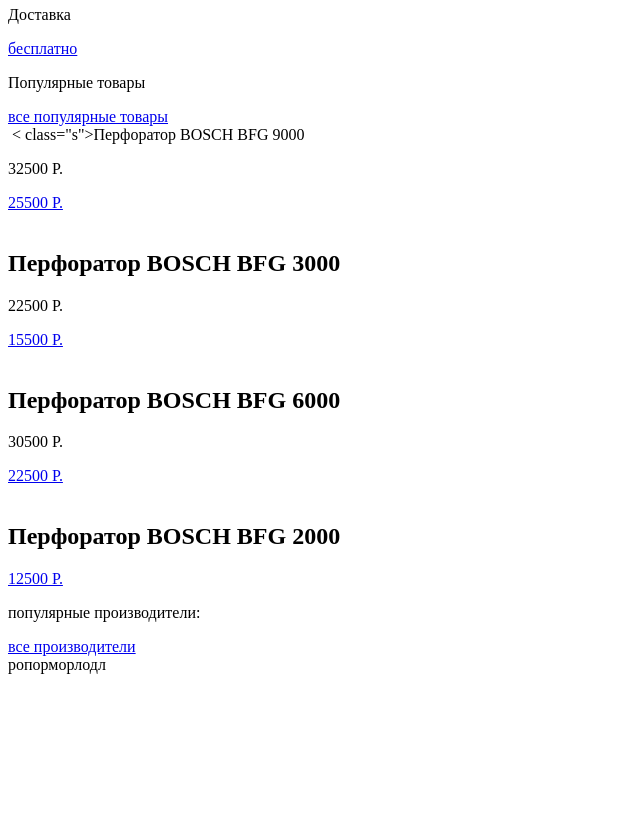
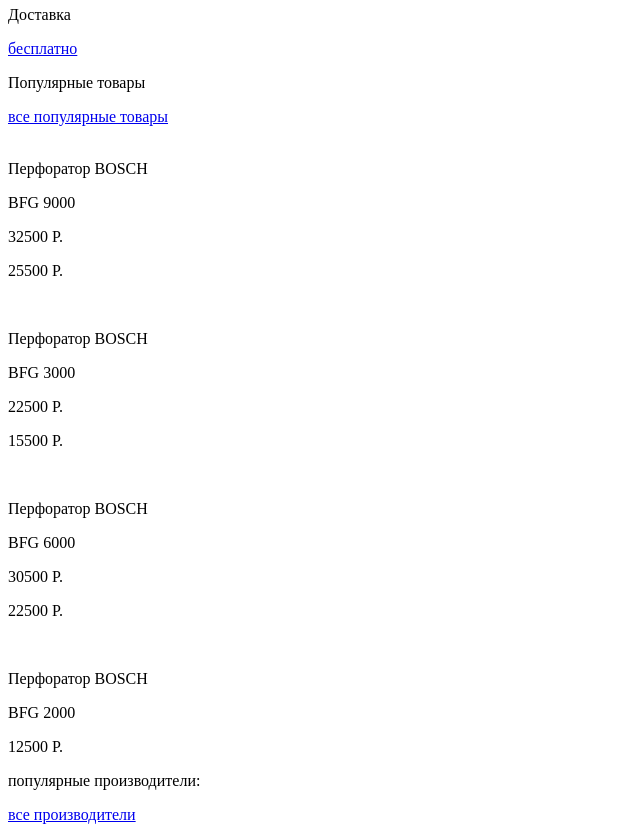
Before and after one commit to VladoVV/164593-technomart, a plain HTML site: page index.html in a window 1280 px wide. Shown: the part 780-1612 px from the top of the page, without its empty margins (0-640 px from the left). Before the commit the page ends 1462 px from the top, so only its background shows below. Drawn offline with Linux system fonts and the light colour scheme.

Commit message:
add razmetka

```diff
--- a/index.html
+++ b/index.html
@@ -97,30 +97,34 @@
 
         <article class="popular-item">
           <img src="" alt="" width="" height="">
-          < class="s">Перфоратор BOSCH BFG 9000</h2>
-          <p>32500 Р.</p>
-          <a href="#">25500 Р.</a>
+          <p class="title">Перфоратор BOSCH</p>
+          <p class="model">BFG 9000</p>
+          <p class="price">32500 Р.</p>
+          <p class="discount">25500 Р.</p>
         </article>
 
         <article class="popular-item">
           <img src="" alt="" width="" height="">
-          <h2>Перфоратор BOSCH BFG 3000</h2>
-          <p>22500 Р.</p>
-          <a href="#">15500 Р.</a>
+          <p class="title">Перфоратор BOSCH</p>
+          <p class="model">BFG 3000</p>
+          <p class="price">22500 Р.</p>
+          <p class="discount">15500 Р.</p>
         </article>
 
         <article class="popular-item">
           <img src="" alt="" width="" height="">
-          <h2>Перфоратор BOSCH BFG 6000</h2>
-          <p>30500 Р.</p>
-          <a href="#">22500 Р.</a>
+          <p class="title">Перфоратор BOSCH</p>
+          <p class="model">BFG 6000</p>
+          <p class="price">30500 Р.</p>
+          <p class="discount">22500 Р.</p>
         </article>
 
         <article class="popular-item">
           <img src="" alt="" width="" height="">
-          <h2>Перфоратор BOSCH BFG 2000</h2>
+          <p class="title">Перфоратор BOSCH</p>
+          <p class="model">BFG 2000</p>
 
-          <a href="#">12500 Р.</a>
+          <p class="discount">12500 Р.</p>
         </article>
     </section> <!-- end popular-items -->
 
@@ -129,7 +133,7 @@
         <p>популярные производители:</p>
         <a href="#">все производители</a>
       </div>
-      ропорморлодл
+
 
 
     </section> <!-- end popular-makers -->
```
